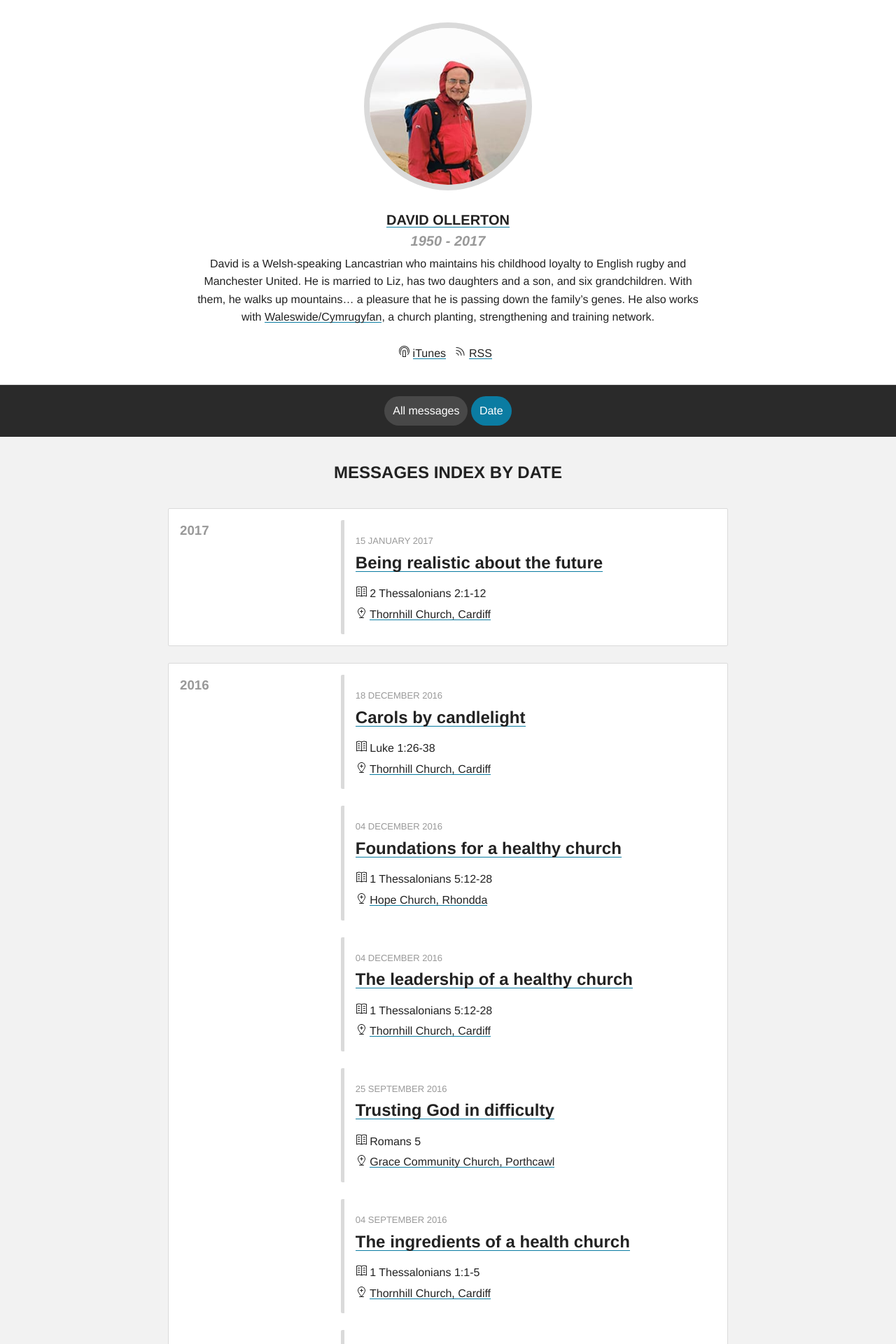
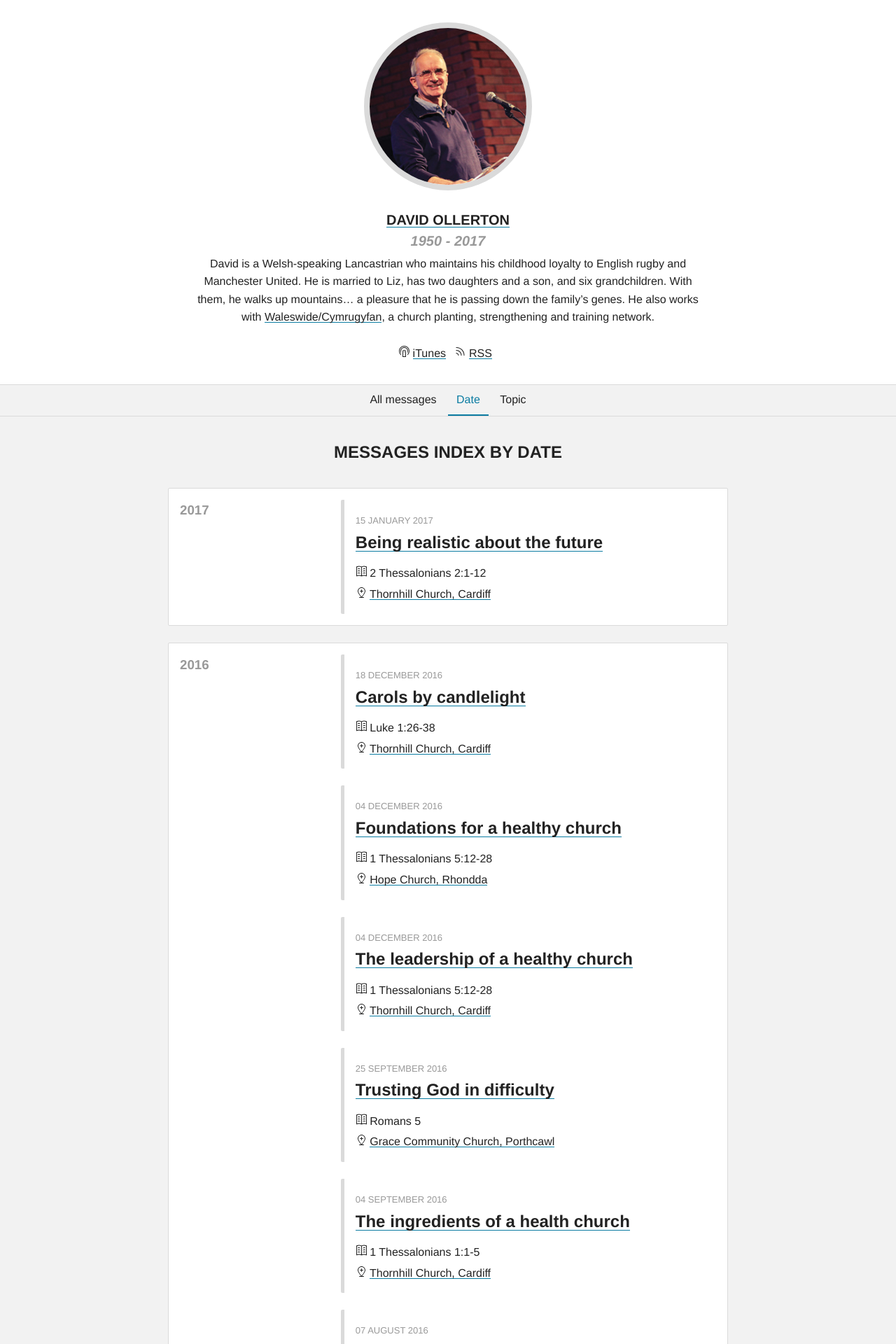
Before and after one commit to davidollerton/davidollerton.github.io, a Jekyll site: the page built from date/index.html, in a window 1280 px wide. Shown: the top 1920 px of the page at 70% size. Built offline with Jekyll 4.4.1, drawn with Linux system fonts in a browser that asks for light colours; nearby versions of some CDN libraries; comment, search, counter and statistics services are not loaded.

Commit message:
Site updates

```diff
--- a/_includes/post-navigation.html
+++ b/_includes/post-navigation.html
@@ -2,6 +2,6 @@
   <ul class="secondary-nav">
     <li><a href="/" {% if page.url == "/" %}class="active"{% endif %}>All messages</a></li>
     <li><a href="/date" {% if page.url == "/date/" %}class="active"{% endif %}>Date</a></li>
-    <!--<li><a href="/topic" {% if page.url == "/topic/" %}class="active"{% endif %}>Topic</a></li>-->
+    <li><a href="/topic" {% if page.url == "/topic/" %}class="active"{% endif %}>Topic</a></li>
   </ul>
 </div>
--- a/_layouts/default.html
+++ b/_layouts/default.html
@@ -30,6 +30,7 @@ layout: compress
     {% if page.scripture %}
     <script src="https://cdn.jsdelivr.net/mediaelement/3.2.3/mediaelement-and-player.min.js" defer></script>
     <script src="{{ site.baseurl }}/js/audio-analytics.js" defer></script>
+
     <script>
 
     var reference = '{{ page.scripture }}';
--- a/_sass/_navigation.scss
+++ b/_sass/_navigation.scss
@@ -77,8 +77,7 @@ padding: 1em 0;
 }
 
 .tag-navigation {
-background: lighten($mineshaft, 3%);
-padding: 1em;
+  border-bottom: 1px solid #dadada;
 }
 
 .secondary-nav {
@@ -92,18 +91,19 @@ padding: 0;
 
     a {
     display: block;
-    background: lighten($mineshaft, 15%);
-    color: $white;
     text-decoration: none;
     padding: 0.5em 0.75em;
-    border-radius: 2em;
+    background: none;
+    transition: border-color 0.3s ease;
+    border-bottom: 2px solid transparent;
+
 
       &:hover {
-      background: $deepblue;
+      border-color: $deepblue;
       }
 
       &.active {
-      background: $deepblue;
+      border-color: $deepblue;
       }
 
     }
--- a/_sass/_page.scss
+++ b/_sass/_page.scss
@@ -8,3 +8,7 @@ margin-bottom: 1em;
 padding-bottom: 1em;
 text-transform: uppercase;
 }
+
+.fluid-width-video-wrapper {
+  margin-bottom: 1.5em
+}
--- a/date/index.html
+++ b/date/index.html
@@ -3,6 +3,7 @@ layout: page
 title: Messages index by date
 description: Home for sermons and messages ordered by date by David Ollerton, founder of Waleswide/Cymrugyfan.
 ---
+
 {% assign posts = site.posts | sort:"date" %}
 
 {% for post in posts reversed %}
```
Also changed, not shown: other parts of _layouts/default.html (+6 -0 lines), tribute/index.html (added, +21 -0 lines), images/avatar.jpg, images/itunes.jpg, 1 other file.
